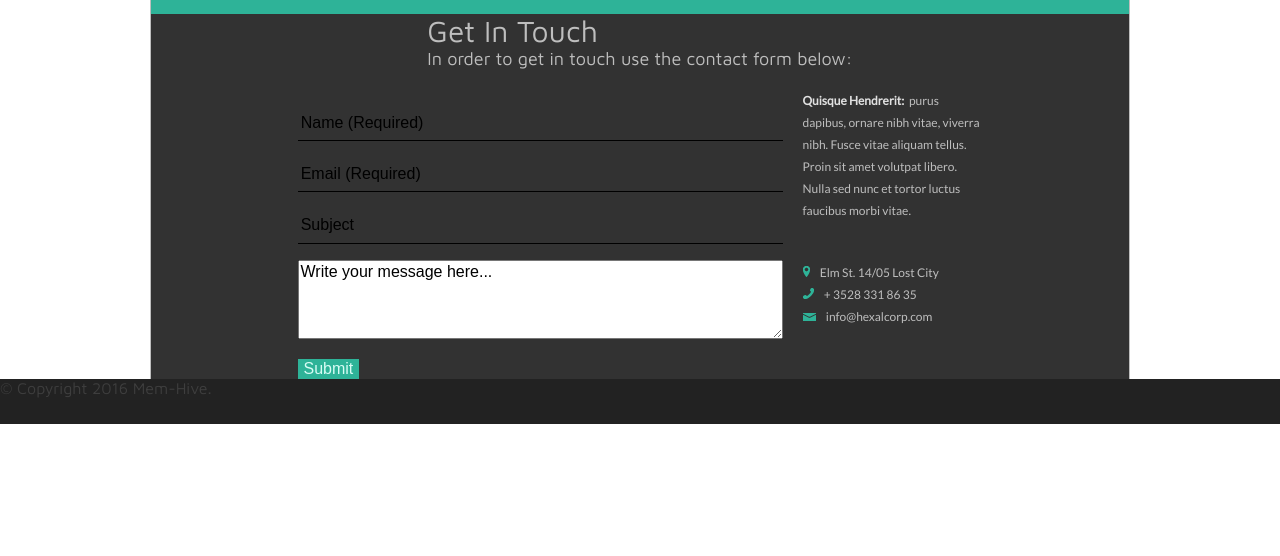
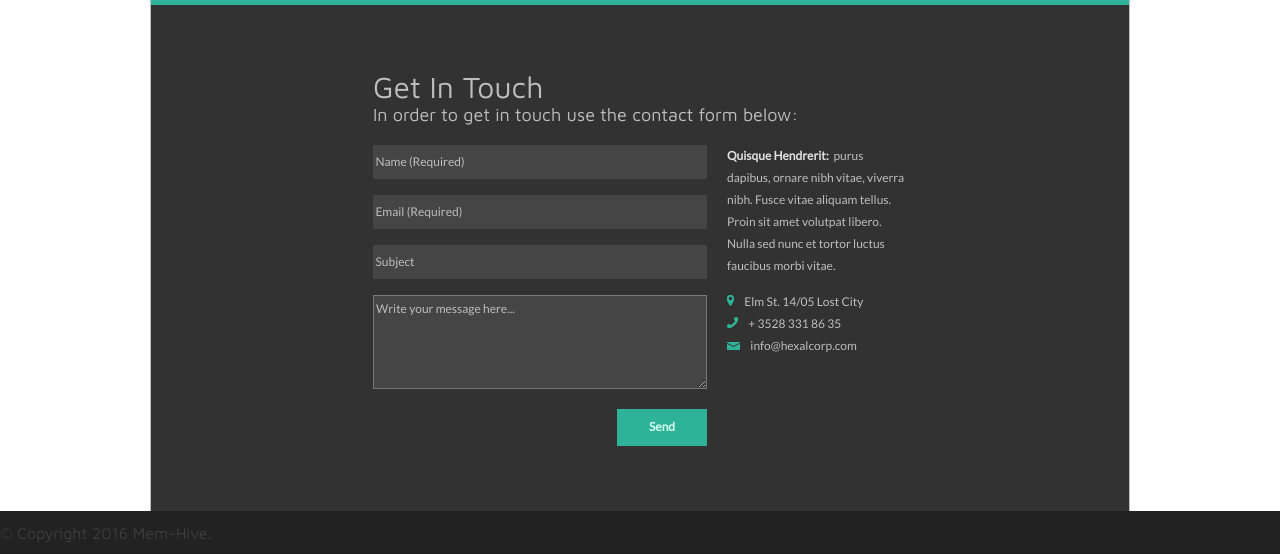
Before and after one commit to shaypeleg1/Meme_genorator, a website: page index.html in a window 1280 px wide. Shown: the part 1514-2070 px from the top of the page. Before the commit the page ends 1938 px from the top, so only its background shows below. Drawn offline with nearby package versions, Linux system fonts and the light colour scheme; files that its build step writes are made by us from their sources.

Commit message:
edite footer and  contact us

```diff
--- a/index.html
+++ b/index.html
@@ -157,12 +157,14 @@
             <div class="claerBoth"></div>
 
             <div class="contact flex flex-column align-center space-around">
+                <div>
                 <div class="form-title">
                     Get In Touch
                     <div class="secound-title">
                         In order to get in touch use the contact form below:
                     </div>
                 </div>
+
                 <div class="flex flex-row flex-wrap">
                     <form>
                         <div class="form-group">
@@ -181,7 +183,7 @@
                             <textarea rows="4" cols="50" name="msg" form="usrform">Write your message here...
                             </textarea>
                         </div>
-                        <button type="submit" class="btn button-green">Submit</button>
+                        <button type="submit" class="btn button-green">Send</button>
                     </form>
                     <div class="side-contact">
                         <div class="direction-details">
--- a/scss/_forms.scss
+++ b/scss/_forms.scss
@@ -5,17 +5,37 @@
 }
 form {
   margin-right: 20px;
+  .button-green {
+    width: 90px;
+    height: 37px;
+    float: right;
+    }
+}
+
+input, textarea {
+  background-color : #454545;
+  color: #bebebe;
+  font-family: var(--secondary-font);
+  font-size: 12px;
+  font-weight: 400;
+  line-height: 22px;
 }
 .form-control {
   border: none;
-  border-bottom: 1px solid #000;
   background-color: transparent;
   width: 100%;
   padding: 0.5em 0.2em;
+  color: #bebebe;
+  background-color: #454545;
+  font-family: var(--secondary-font);
+  font-size: 12px;
+  font-weight: 400;
+  line-height: 22px;
 }
 
 .form-group {
   margin: 1em 0;
+  margin-top: 0px;
 }
 .form-title {
   height: auto;
--- a/scss/_layout.scss
+++ b/scss/_layout.scss
@@ -60,9 +60,13 @@ section {
     // margin: 100px;
   }
   .button-green {
-        background-color: #2eb398;
-        color: #d7fcf5;
-        border: none;
+    background-color: #2eb398;
+    font-family: var(--secondary-font);
+    color: #d7fcf5;
+    border: none;
+    font-size: 12px;
+    font-weight: 700;
+    line-height: 22px;
   }
   .btn__container {
 
@@ -130,6 +134,10 @@ section {
   width: 100%;
   background-color: var(--main-color);
   color: #bebebe;
+  > div:first-of-type {
+    margin-top: 65px;
+    margin-bottom: 65px;
+  }
   .side-contact {
     font-family: var(--secondary-font);
     font-size: 12px;
@@ -137,7 +145,7 @@ section {
     .direction-details {
       width: 180px;
       font-weight: 400;
-      margin-bottom: 40px;
+      margin-bottom: 14px;
       span {
         color: #e0e0e0;;
         font-weight: 900;
@@ -151,11 +159,14 @@ section {
   }
 }
 
+
 footer {
   width: 100%;
   background-color: #222;
   color: #3e3e3e;
-  height: 45px;
+  height: 43px;
+  vertical-align: middle;
+  line-height: 45px;
 }
 
 @mixin for-mobile-only {
```
